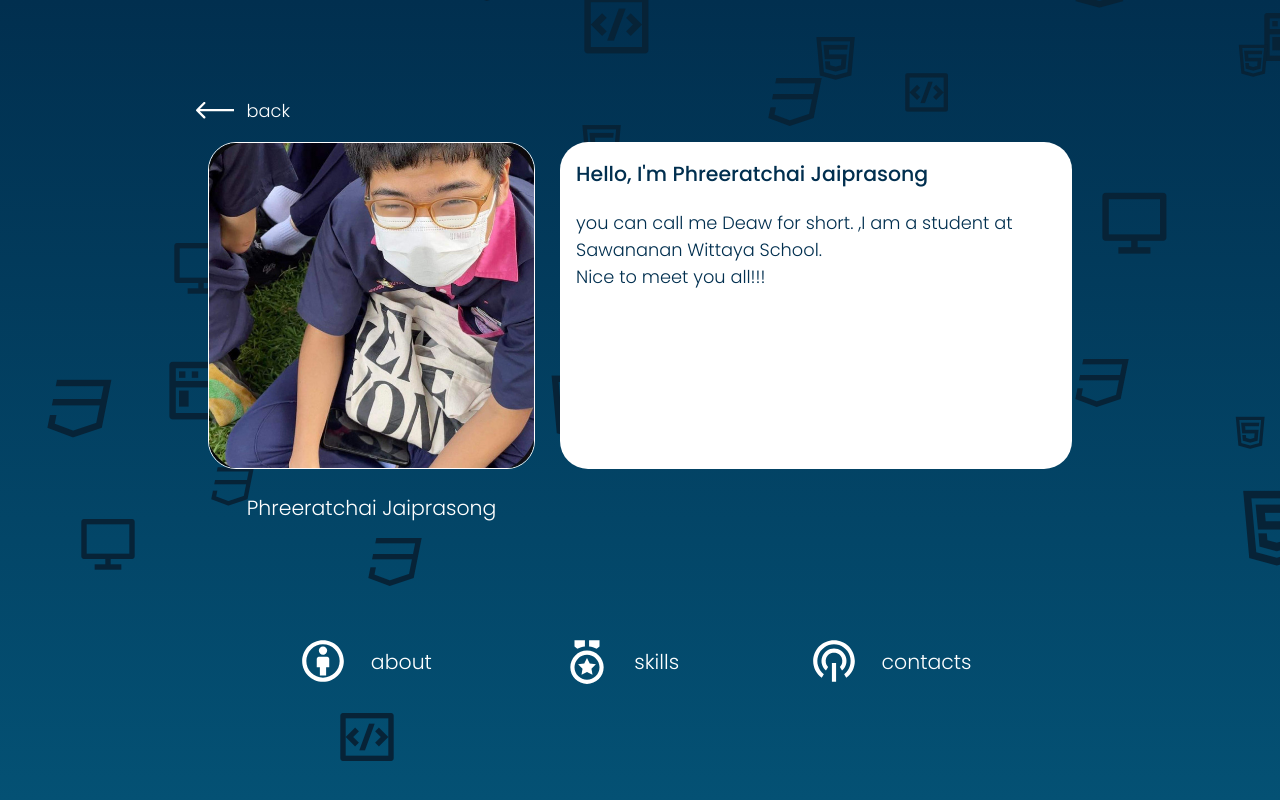
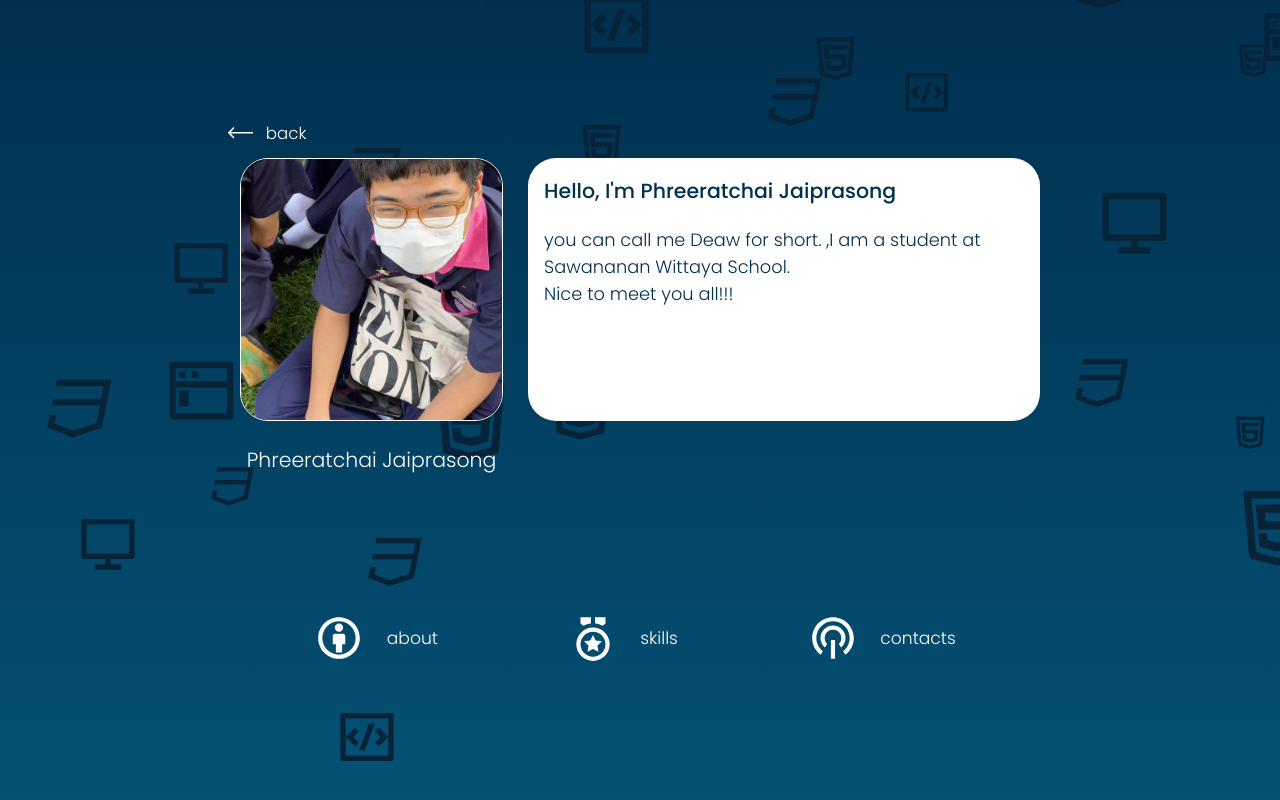
Before and after one commit to athiruj/42BKK-Rush, a plain HTML site: page pages/pjaipras.html in a window 1280 px wide. Shown: the top 800 px of the page. Drawn offline with nearby package versions, Linux system fonts and the light colour scheme.

Commit message:
complete

```diff
--- a/pages/pjaipras.html
+++ b/pages/pjaipras.html
@@ -44,12 +44,12 @@
             </div>
             <div id="skills" style="display: none;">
                 <div class="pr-4">
-                    <p class="mb-2 text-xl font-normal tracking-tight text-gray-900">Programming</p>
+                    <p id="h" class="mb-2 text-xl font-normal tracking-tight text-gray-900">Programming</p>
                     <p class="mb-2 text-base font-light tracking-tight text-gray-900">- Python</p>
                     <p class="mb-2 text-base font-light tracking-tight text-gray-900">- C</p>
                   </div>
                   <div>
-                    <p class="mb-2 text-xl font-normal tracking-tight text-gray-900">Web Development (Font-end)</p>
+                    <p id="h" class="mb-2 text-xl font-normal tracking-tight text-gray-900">Web Development (Font-end)</p>
                     <p class="mb-2 text-base font-light tracking-tight text-gray-900">- HTML CSS Javascript</p>
                     <p class="mb-2 text-base font-light tracking-tight text-gray-900">- Tailwind CSS</p>
                     <p class="mb-2 text-base font-light tracking-tight text-gray-900">- Vue.js</p>
--- a/src/error.js
+++ b/src/error.js
@@ -1,6 +1,5 @@
-
-window.addEventListener("resize", ()=> {
-  if(window.innerWidth <= 700){
-    alert("Website not support less then 700px screen size")
+window.addEventListener("resize", () => {
+  if (window.innerWidth == 700) {
+    alert("Website not support less then 700px screen size");
   }
-})
+});
--- a/src/setElement.js
+++ b/src/setElement.js
@@ -2,14 +2,18 @@ import { Axis, Size, Position } from "./models.js";
 
 export class SetElement {
   constructor(element) {
+
     this.element = element;
+
     this.displaySize = new Size();
     this.displaySize.height = window.innerHeight;
     this.displaySize.width = window.innerWidth;
+
     window.addEventListener("resize", () => {
       this.displaySize.height = window.innerHeight;
       this.displaySize.width = window.innerWidth;
     });
+
   }
 
   rand(min, max) {
@@ -58,6 +62,7 @@ export class SetElement {
     let e;
     let x;
     let y;
+
     switch (relativeX) {
       case Axis.right:
         x = "-";
@@ -75,6 +80,7 @@ export class SetElement {
     const nPos = !positionSet ? this.genPos() : positionSet;
     const nRot = this.genRot();
     const nSize = this.genSize();
+
     this.element.forEach(cName => {
       e = document.getElementById(cName);
       e.style.transform = `translate(${x}${nPos[i].x}px,${y}${nPos[i].y}px)`;
--- a/style/style_akaewsee.css
+++ b/style/style_akaewsee.css
@@ -58,13 +58,13 @@ svg {
 
 .back {
   text-decoration: none;
-  font-size: 1.389vw;
+  font-size: 1.3vw;
   color: black;
 }
 
 .arrow{
-  height: 3vw;
-  width: 3vw;
+  height: 2vw;
+  width: 2vw;
 }
 
 .arrow1 {
@@ -80,8 +80,8 @@ svg {
 .img {
   margin: 0.972vw 0.972vw 0 0.972vw;
   box-sizing: border-box;
-  height: 25.528vw;
-  max-width: 25.528vw;
+  height: 20.528vw;
+  max-width: 20.528vw;
   border-radius: 28px;
   border: 0.139vw #fff solid;
   object-fit: cover;
@@ -94,9 +94,9 @@ svg {
   margin: 0.972vw;
   padding: 1.272vw;
   width: 40vw;
-  height: 25.528vw;
+  height: 20.528vw;
   background-color: #f4f4f4;
-  color: #012f4f;
+  color: #000000;
   font-weight: 300;
 }
 
@@ -111,9 +111,10 @@ svg {
 }
 
 #skills {
-  font-size: 1.389vw;
+  font-size: 1.2vw;
   justify-content: space-around;
 }
+
 #skills #h{
   font-weight: 400
 }
@@ -157,10 +158,10 @@ svg {
 .nav > section {
   box-sizing: border-box;
   font-weight: 500;
-  height: 75px;
+  height: 4vw;
   margin: 10px 50px;
   padding: 10px 10px;
-  font-size: 1.6vw;
+  font-size: 1.34vw;
   color: #000;
 }
 
@@ -170,8 +171,8 @@ svg {
 }
 
 .nav > section > svg {
-  height: 3vw;
-  width: 3vw;
+  height: 2.2vw;
+  width: 2.2vw;
   margin: 10px;
 }
 
--- a/style/style_index.css
+++ b/style/style_index.css
@@ -71,13 +71,13 @@ div.content section {
 
 .name {
   padding-top: 1.25vw;
-  font-size: 1.6vw;
+  font-size: 1.4vw;
 }
 
 .img {
   box-sizing: border-box;
-  height: 16.528vw;
-  width: 16.528vw;
+  height: 17.528vw;
+  width: 17.528vw;
   border: 0.139vw var(--disGray) solid;
   object-fit: cover;
 }
--- a/style/style_pjaipras.css
+++ b/style/style_pjaipras.css
@@ -59,13 +59,13 @@ svg {
 
 .back {
   text-decoration: none;
-  font-size: 1.389vw;
+  font-size: 1.3vw;
   color: white;
 }
 
-.arrow{
-  height: 3vw;
-  width: 3vw;
+.arrow {
+  height: 2vw;
+  width: 2vw;
 }
 
 .name {
@@ -77,8 +77,8 @@ svg {
 .img {
   margin: 0.972vw 0.972vw 0 0.972vw;
   box-sizing: border-box;
-  height: 25.528vw;
-  max-width: 25.528vw;
+  height: 20.528vw;
+  max-width: 20.528vw;
   border-radius: 28px;
   border: 0.139vw #fff solid;
   object-fit: cover;
@@ -91,7 +91,7 @@ svg {
   margin: 0.972vw;
   padding: 1.272vw;
   width: 40vw;
-  height: 25.528vw;
+  height: 20.528vw;
   background-color: #fff;
   color: #012f4f;
   font-weight: 300;
@@ -112,8 +112,8 @@ svg {
   justify-content: space-around;
 }
 
-#skills #h{
-  font-weight: 400
+#skills #h {
+  font-weight: 400;
 }
 #contacts {
   padding: 0;
@@ -152,10 +152,10 @@ svg {
 
 .nav > section {
   box-sizing: border-box;
-  height: 75px;
+  height: 5vw;
   margin: 10px 50px;
   padding: 10px 10px;
-  font-size: 1.6vw;
+  font-size: 1.34vw;
   color: #fff;
 }
 
@@ -165,8 +165,8 @@ svg {
 }
 
 .nav > section > img {
-  height: 3vw;
-  width: 3vw;
+  height: 2.2vw;
+  width: 2.2vw;
   margin: 10px;
 }
 .nav > section > p {
@@ -196,8 +196,7 @@ svg {
 }
 
 @media only screen and (max-width: 700px) {
-
-  .samiBody{
+  .samiBody {
     display: none;
   }
 }
```
